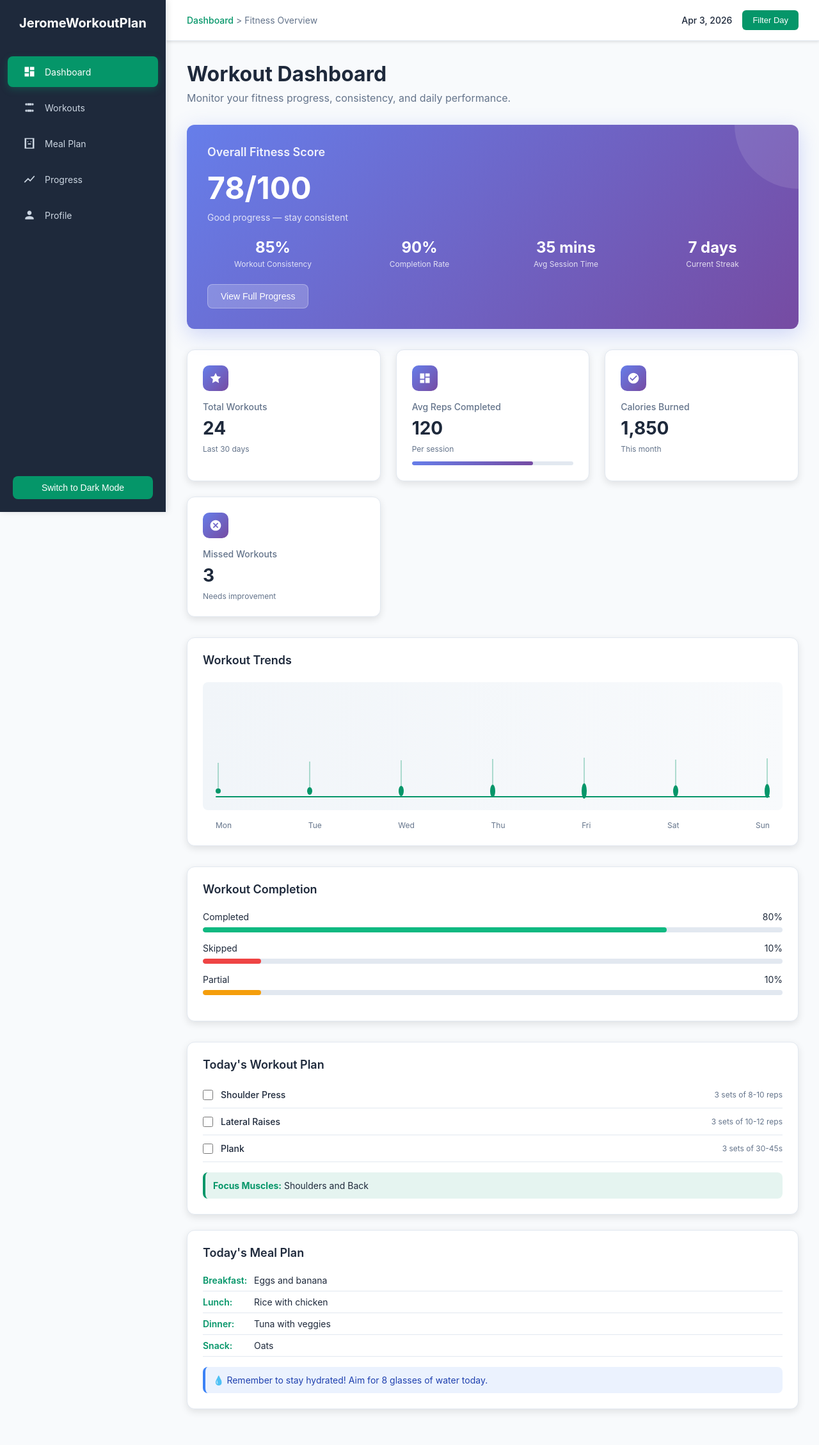
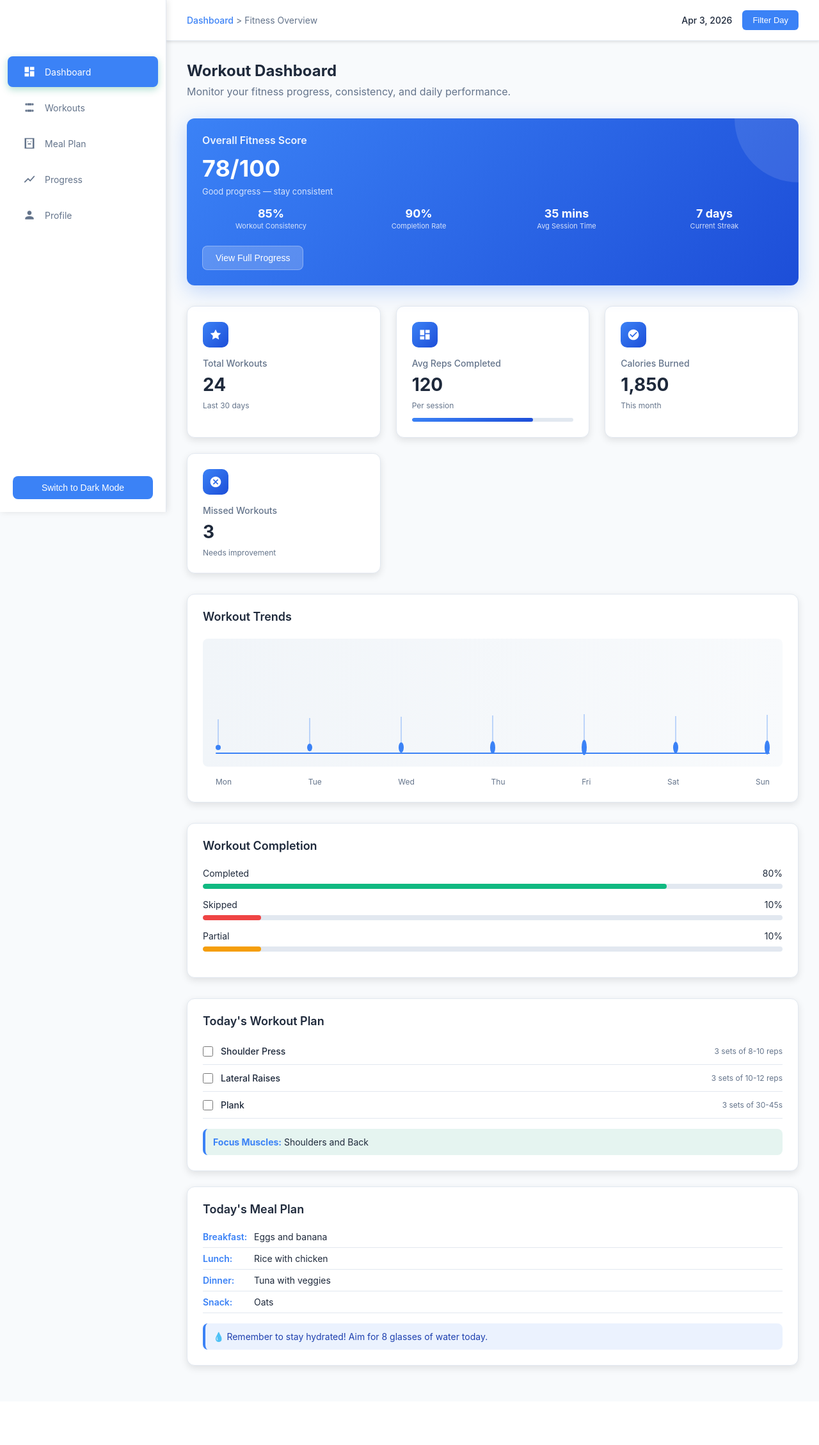
Before and after one commit to kingjrm/workout_plan, a PHP site: page / in a window 1280 px wide. Shown: the whole page at 64% size. After the commit the page ends 2142 px from the top, so only its background shows below. Run offline with PHP 8.4, Linux system fonts and the light colour scheme.

Commit message:
first commit

```diff
--- a/css/styles.css
+++ b/css/styles.css
@@ -2,16 +2,16 @@
 
 :root {
     --bg-color: #f8fafc;
-    --sidebar-bg: #1e293b;
+    --sidebar-bg: #ffffff;
     --card-bg: #ffffff;
     --text-color: #1e293b;
-    --accent: #059669;
-    --accent-hover: #047857;
-    --sidebar-text: #cbd5e1;
-    --sidebar-active: #059669;
+    --accent: #3b82f6;
+    --accent-hover: #2563eb;
+    --sidebar-text: #64748b;
+    --sidebar-active: #3b82f6;
     --border: #e2e8f0;
     --shadow: rgba(0,0,0,0.1);
-    --gradient: linear-gradient(135deg, #667eea 0%, #764ba2 100%);
+    --gradient: linear-gradient(135deg, #3b82f6 0%, #1d4ed8 100%);
 }
 
 .dark {
@@ -19,10 +19,10 @@
     --sidebar-bg: #1e293b;
     --card-bg: #1e293b;
     --text-color: #e2e8f0;
-    --accent: #059669;
-    --accent-hover: #047857;
+    --accent: #3b82f6;
+    --accent-hover: #2563eb;
     --sidebar-text: #cbd5e1;
-    --sidebar-active: #059669;
+    --sidebar-active: #3b82f6;
     --border: #334155;
     --shadow: rgba(0,0,0,0.3);
 }
@@ -188,7 +188,7 @@ body {
 }
 
 .page-title {
-    font-size: 32px;
+    font-size: 24px;
     font-weight: 700;
     color: var(--text-color);
     margin-bottom: 8px;
@@ -204,9 +204,9 @@ body {
     background: var(--gradient);
     color: white;
     border-radius: 12px;
-    padding: 32px;
+    padding: 24px;
     margin-bottom: 32px;
-    box-shadow: 0 8px 32px rgba(102, 126, 234, 0.3);
+    box-shadow: 0 8px 32px rgba(59, 130, 246, 0.3);
     position: relative;
     overflow: hidden;
 }
@@ -229,44 +229,48 @@ body {
 }
 
 .highlight-title {
-    font-size: 18px;
+    font-size: 16px;
     font-weight: 600;
-    margin-bottom: 16px;
+    margin-bottom: 12px;
     opacity: 0.9;
 }
 
 .fitness-score {
-    font-size: 48px;
+    font-size: 36px;
     font-weight: 700;
-    margin-bottom: 8px;
+    margin-bottom: 6px;
 }
 
 .score-note {
-    font-size: 14px;
+    font-size: 13px;
     opacity: 0.8;
-    margin-bottom: 24px;
+    margin-bottom: 16px;
 }
 
 .metrics-grid {
-    display: grid;
-    grid-template-columns: repeat(auto-fit, minmax(140px, 1fr));
-    gap: 24px;
+    display: flex;
+    justify-content: space-between;
+    align-items: center;
+    gap: 16px;
+    flex-wrap: nowrap;
 }
 
 .metric-item {
     text-align: center;
+    flex: 1;
+    min-width: 100px;
 }
 
 .metric-value {
-    font-size: 24px;
+    font-size: 18px;
     font-weight: 700;
     display: block;
 }
 
 .metric-label {
-    font-size: 12px;
+    font-size: 11px;
     opacity: 0.8;
-    margin-top: 4px;
+    margin-top: 2px;
 }
 
 .view-progress-btn {
```
